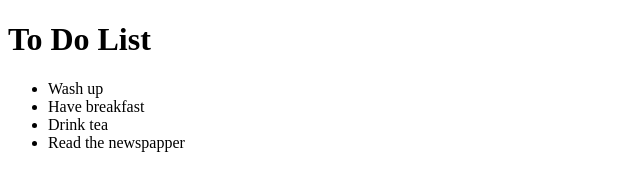
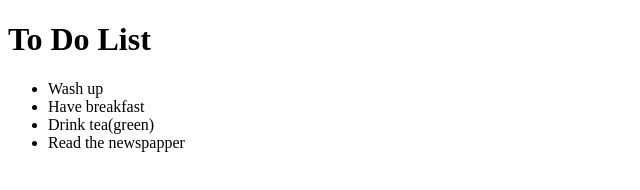
Before and after one commit to MikhailoKordan/test-repository, a plain HTML site: page index.html in a window 1280 px wide. Shown: the full height of the page, 0-640 px from the left. Drawn offline with Linux system fonts and the light colour scheme.

Commit message:
updated content in a file

```diff
--- a/index.html
+++ b/index.html
@@ -9,7 +9,7 @@
 	<ul>
 	<li>Wash up</li>
 	<li>Have breakfast</li>
-	<li>Drink tea</li>
+	<li>Drink tea(green)</li>
 	<li>Read the newspapper</li>
 	</ul>
 </body>
```
